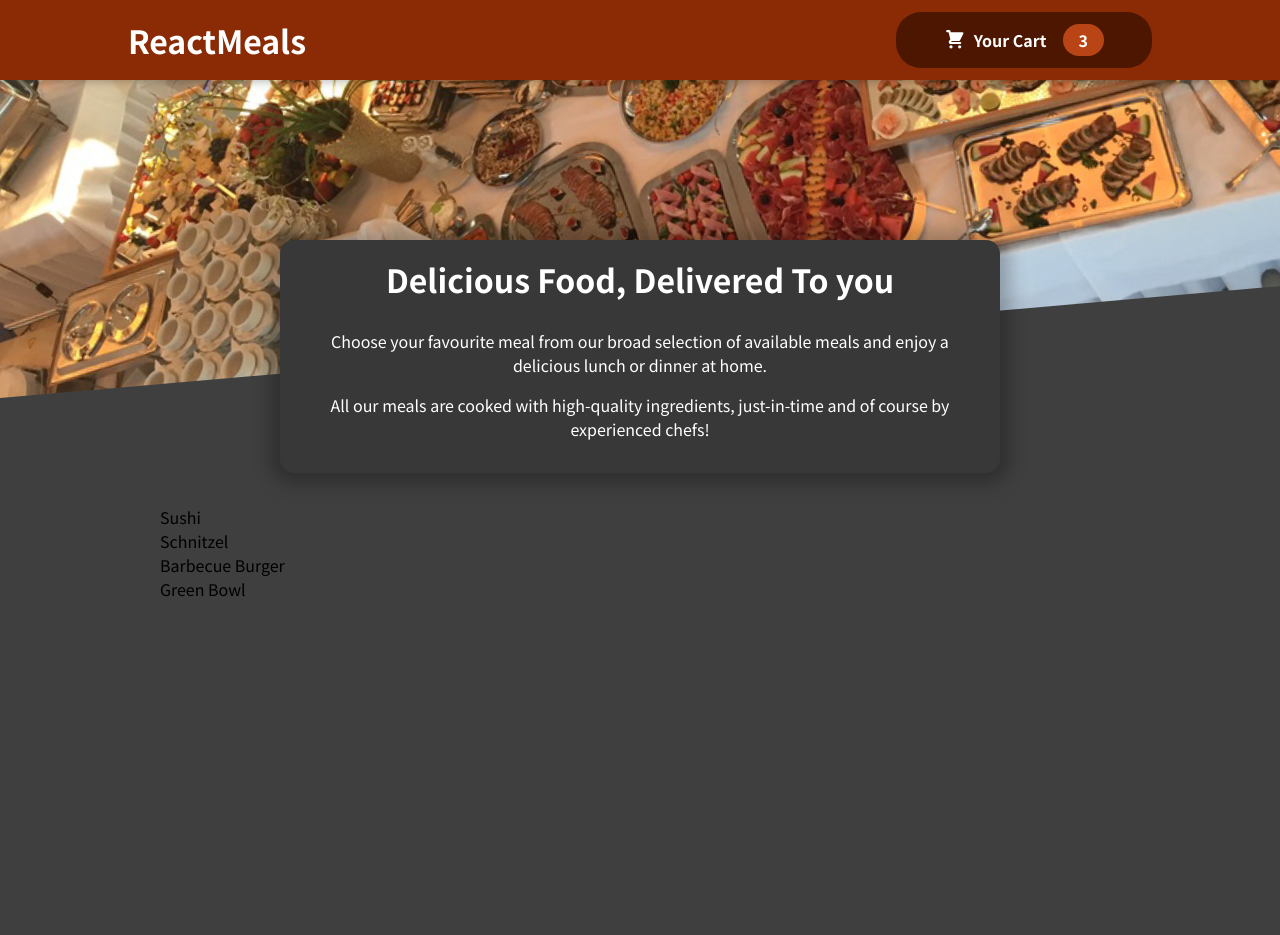
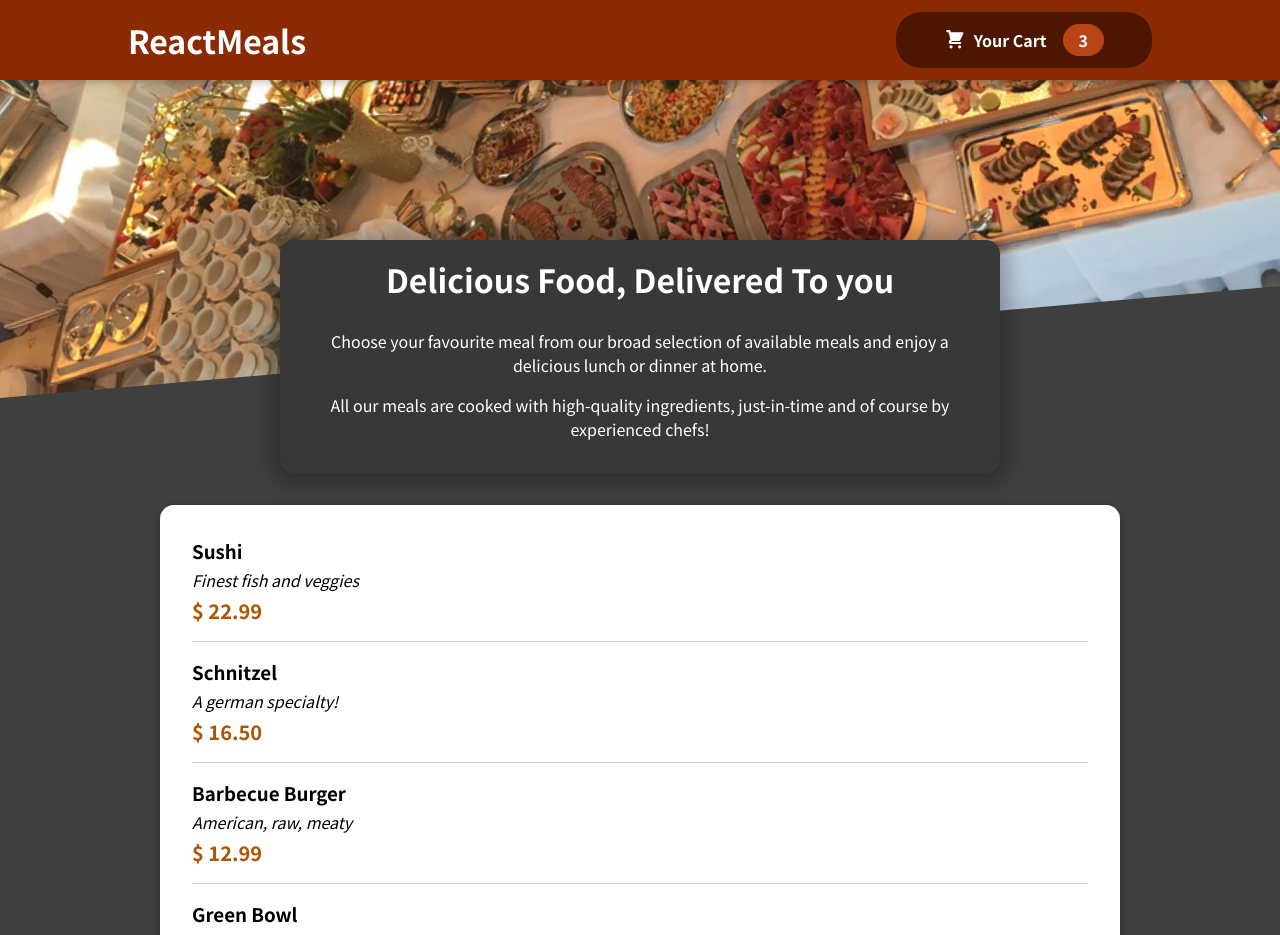
Before and after one commit to Swarnim55/FoodOrderApp, a React (Create React App) app: page / in a window 1280 px wide. Shown: the top 935 px of the page. Before the commit the page ends 800 px from the top, so only its background shows below. Built offline with nearby package versions, Linux system fonts and the light colour scheme.

Commit message:
added meal components

```diff
--- a/src/components/Meals/AvailbleMeals.js
+++ b/src/components/Meals/AvailbleMeals.js
@@ -1,5 +1,7 @@
 import React from 'react';
+import Card from '../UI/Card';
 import styles from './AvailableMeals.module.css';
+import MealItem from './MealItem/MealItem';
 
 const DUMMY_MEALS = [
   {
@@ -30,11 +32,20 @@
 
 const AvailbleMeals = () => {
   const mealsList = DUMMY_MEALS.map((meal) => {
-    return <li>{meal.name}</li>;
+    return (
+      <MealItem
+        key={meal.id}
+        name={meal.name}
+        description={meal.description}
+        price={meal.price}
+      />
+    );
   });
   return (
     <section className={styles.meals}>
-      <ul>{mealsList}</ul>
+      <Card>
+        <ul>{mealsList}</ul>
+      </Card>
     </section>
   );
 };
--- /dev/null
+++ b/src/components/Meals/MealItem/MealItem.js
@@ -0,0 +1,18 @@
+import React from 'react';
+import styles from './MealItem.module.css';
+
+const MealItem = (props) => {
+  const price = `$ ${props.price.toFixed(2)}`;
+  return (
+    <li className={styles.meal}>
+      <div>
+        <h3>{props.name}</h3>
+        <div className={styles.description}>{props.description}</div>
+        <div className={styles.price}>{price}</div>
+      </div>
+      <div></div>
+    </li>
+  );
+};
+
+export default MealItem;
--- /dev/null
+++ b/src/components/Meals/MealItem/MealItem.module.css
@@ -0,0 +1,22 @@
+.meal {
+  display: flex;
+  justify-content: space-between;
+  margin: 1rem;
+  padding-bottom: 1rem;
+  border-bottom: 1px solid #ccc;
+}
+
+.meal h3 {
+  margin: 0 0 0.25rem 0;
+}
+
+.description {
+  font-style: italic;
+}
+
+.price {
+  margin-top: 0.25rem;
+  font-weight: bold;
+  color: #ad5502;
+  font-size: 1.25rem;
+}
--- /dev/null
+++ b/src/components/UI/Card.js
@@ -0,0 +1,8 @@
+import React from 'react';
+import styles from './Card.module.css';
+
+const Card = (props) => {
+  return <div className={styles.card}>{props.children}</div>;
+};
+
+export default Card;
--- /dev/null
+++ b/src/components/UI/Card.module.css
@@ -0,0 +1,6 @@
+.card {
+  padding: 1rem;
+  box-shadow: 0 2px 8px rgba(0, 0, 0, 0.25);
+  border-radius: 14px;
+  background-color: white;
+}
```
Also changed, not shown: src/components/Meals/MealItem/MealItemForm.js (added), 1 other file (tests, documents, lock files or other folders).
